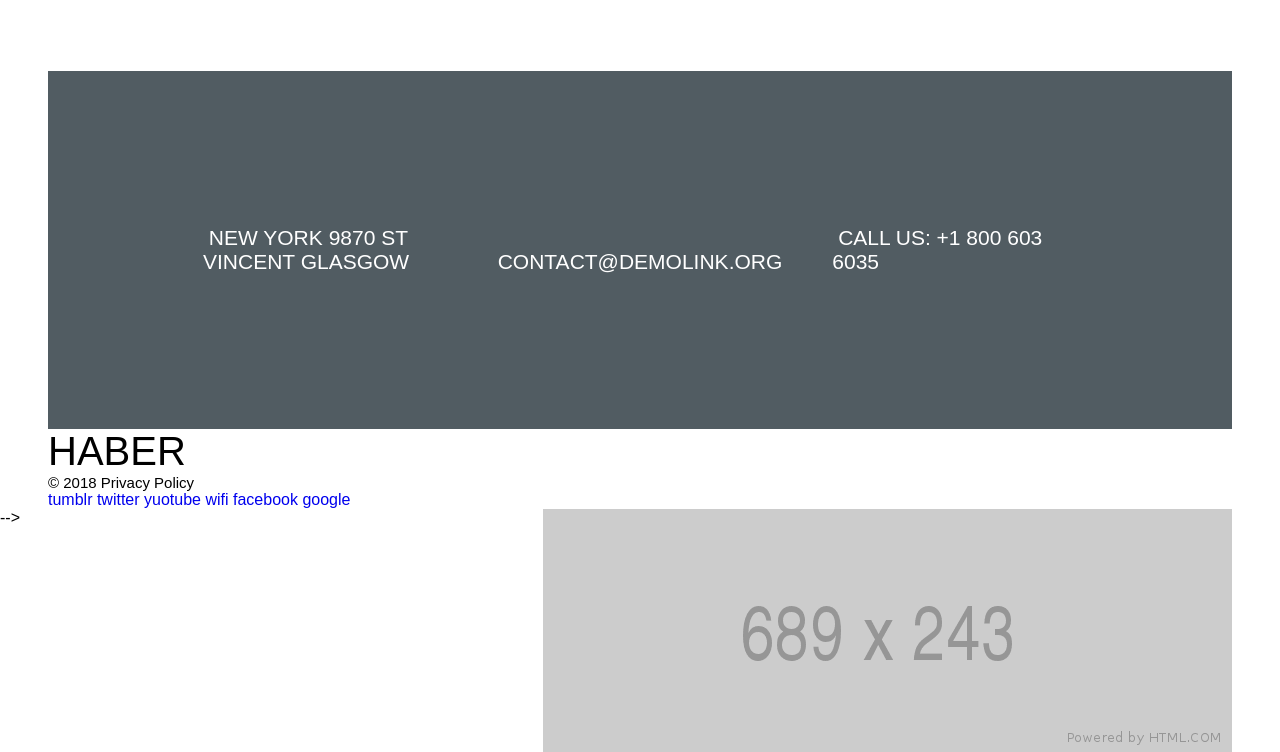
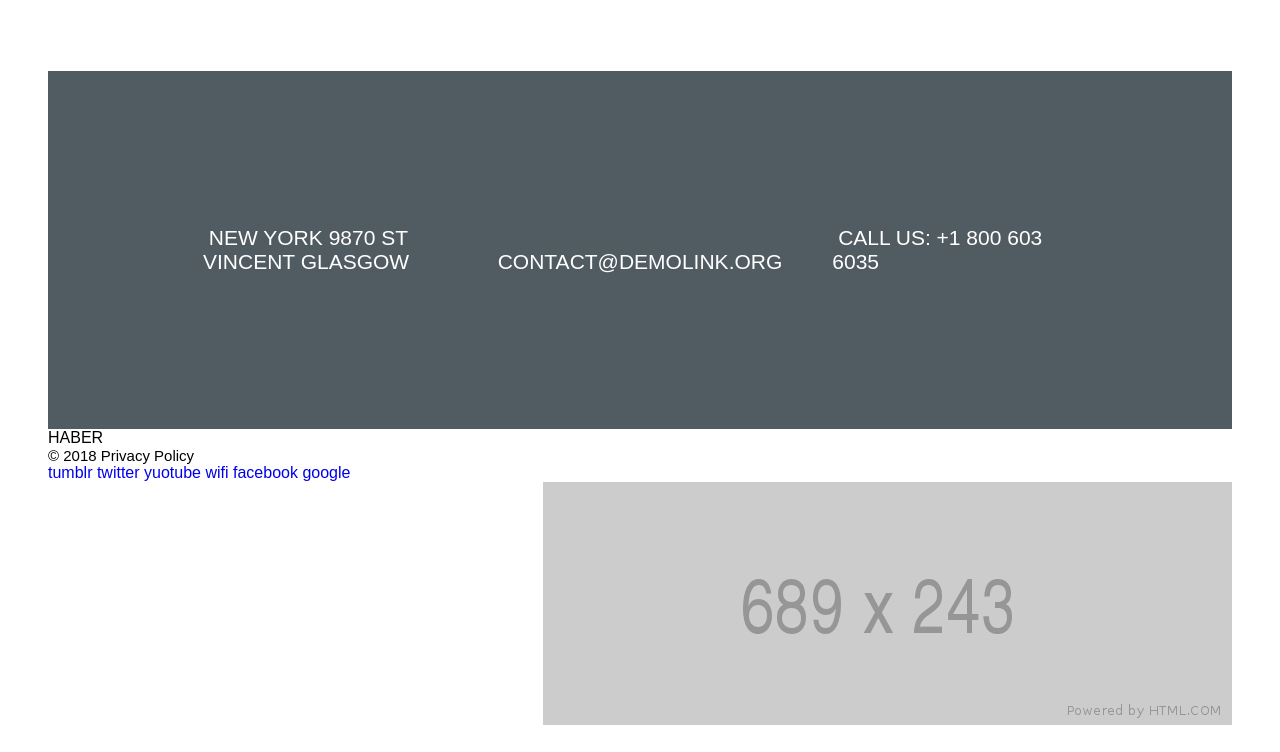
Before and after one commit to gsaurabhaxioned/haber, a plain HTML site: page index.html in a window 1280 px wide. Shown: the part 2412-3164 px from the top of the page. After the commit the page ends 3137 px from the top, so only its background shows below. Drawn offline with Linux system fonts and the light colour scheme.

Commit message:
html updated

```diff
--- a/index.html
+++ b/index.html
@@ -254,7 +254,7 @@
     <footer>
       <div class="wrapper">
         <div class="footer-logo">
-          <h1>HABER</h1>
+          <span class="logo-title">HABER</span>
           <span class="copyright">&copy; 2018 Privacy Policy</span>
           <span class="footer-icons">
             <a href="#FIXME" title="Tumblr" target="_blank">tumblr</a>
@@ -276,6 +276,6 @@
   <!--container end-->
 
 <script src="assets/vendor/jquery-1.8.3.min.js"></script>
-<script src="assets/js/script.js"></script> -->
+<script src="assets/js/script.js"></script>
 </body>
 </html>
```
